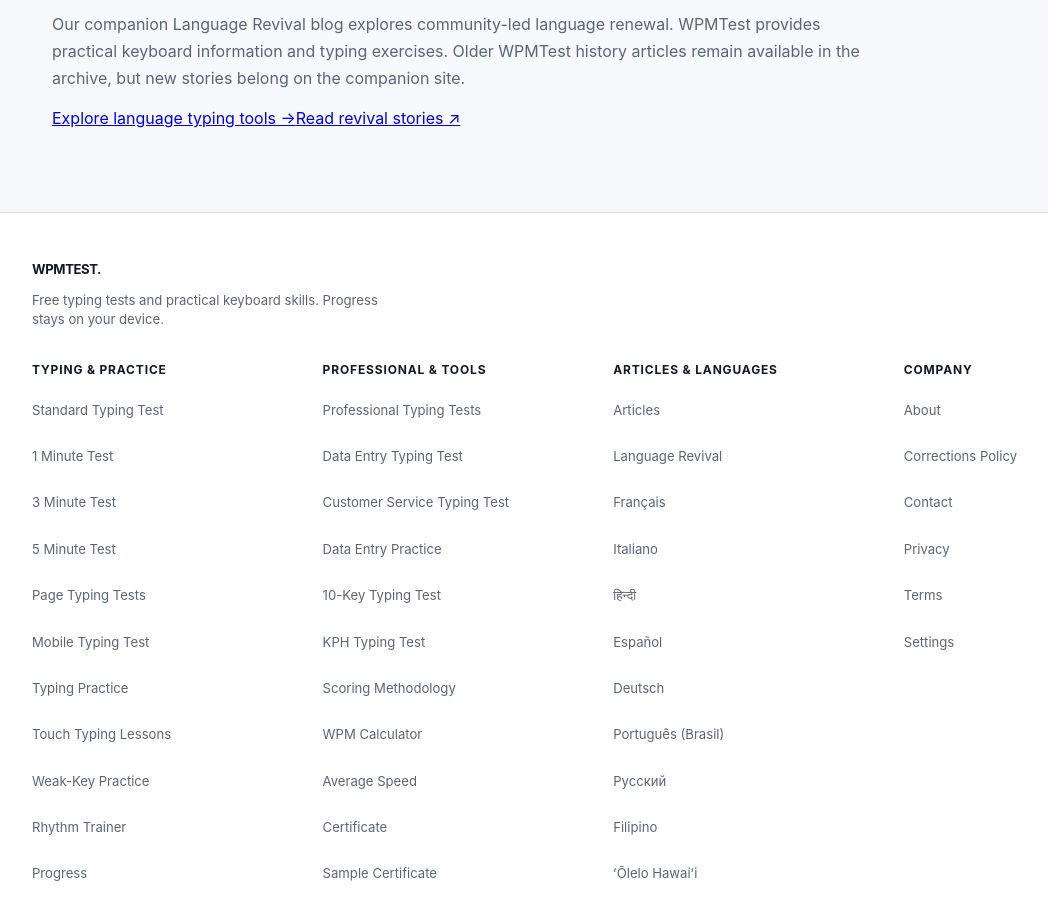
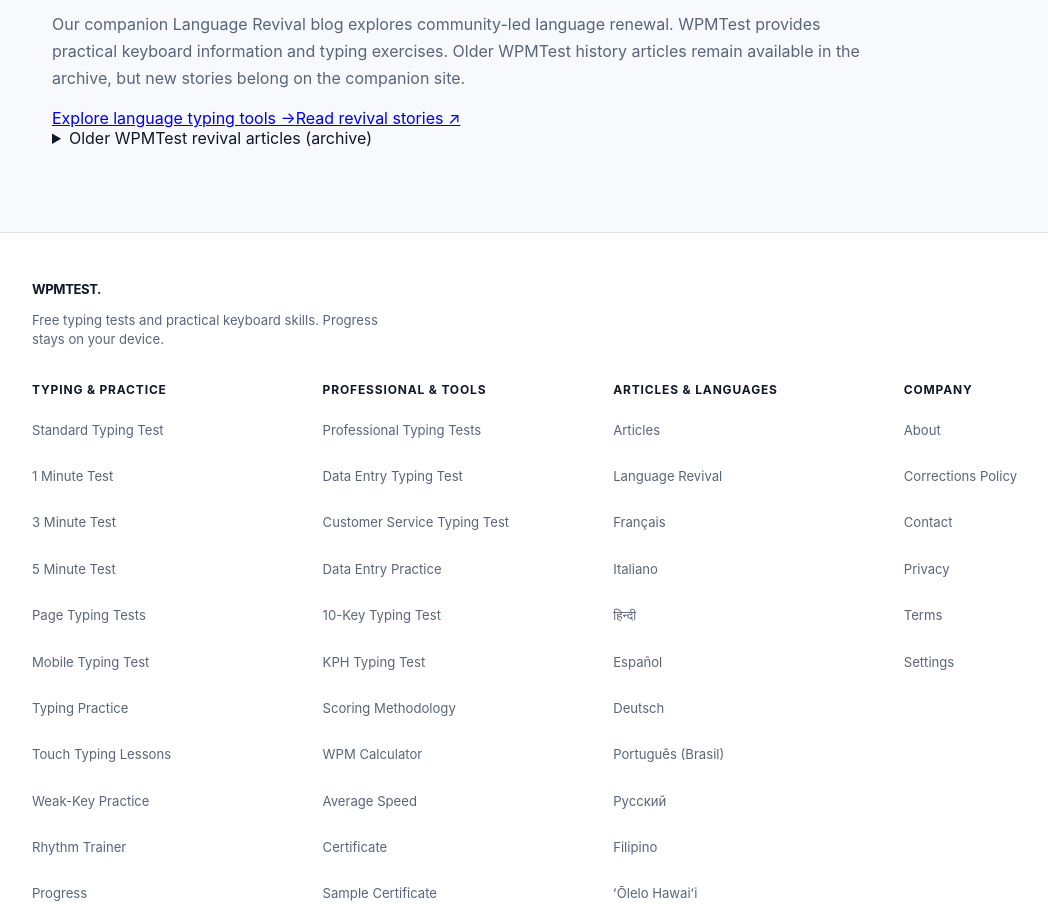
Before and after one commit to Lahainalindsay/TypeWell, a Next.js app: page /blog in a window 1280 px wide. Shown: the part 2580-3492 px from the top of the page, without its empty margins (38-1086 px from the left). Built offline with nearby package versions, Linux system fonts and the light colour scheme.

Commit message:
Preserve crawlable legacy revival articles as an accessible archive

```diff
--- a/app/blog/page.tsx
+++ b/app/blog/page.tsx
@@ -1,4 +1,5 @@
 import { ArticleCard, type ArticleCardProps } from "../../src/features/editorial/ArticleCard";
+import { languages, articlePath } from "../../src/features/revival/content";
 import { deskSetupUpdated, editorialUpdated, guideUpdated } from "../../src/lib/seo/pageDates";
 
 import { Breadcrumbs } from "../../src/components/Breadcrumbs";
@@ -97,6 +98,7 @@ export default function BlogPage() {
         <section className="revival-blog-bridge" aria-labelledby="revival-articles">
           <div><p className="eyebrow">Living languages</p><h2 id="revival-articles">The story belongs to the speakers. The typing tools live here.</h2><p>Our companion Language Revival blog explores community-led language renewal. WPMTest provides practical keyboard information and typing exercises. Older WPMTest history articles remain available in the archive, but new stories belong on the companion site.</p></div>
           <div className="revival-blog-actions"><a href="/language-revival/">Explore language typing tools →</a><a href="https://wpmtest-language-revival.lahainalindsay9111.chatgpt.site/" target="_blank" rel="noopener noreferrer">Read revival stories ↗</a></div>
+          <details className="revival-archive"><summary>Older WPMTest revival articles (archive)</summary><p>These earlier articles remain available while the companion blog becomes the home for language history.</p><ul>{languages.map(language => <li key={language.id}><a href={articlePath(language.id)}>{language.name} language revival archive</a></li>)}</ul></details>
         </section>
       </main>
       <script type="application/ld+json" dangerouslySetInnerHTML={{ __html: JSON.stringify(schema) }} />
```
